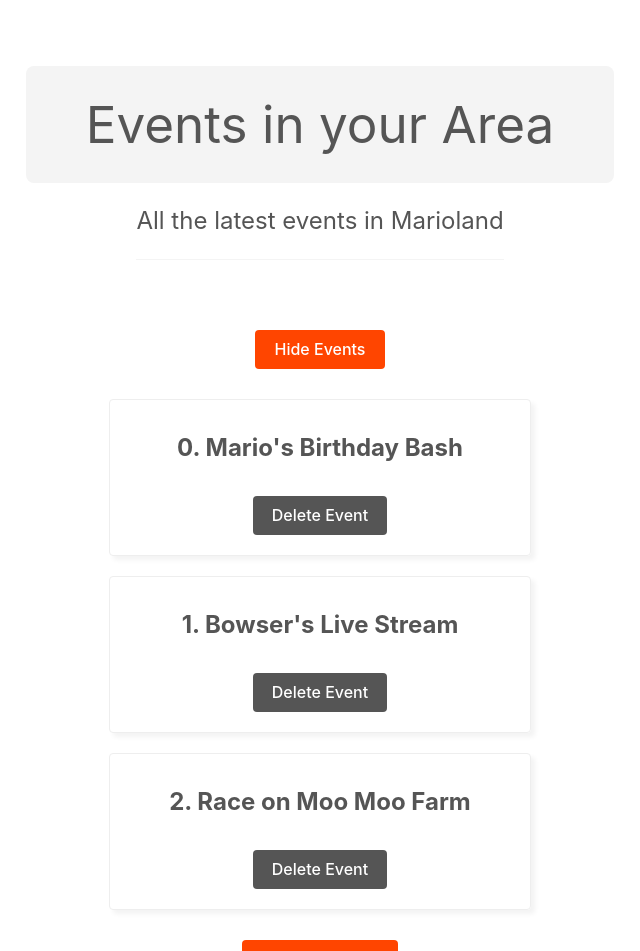
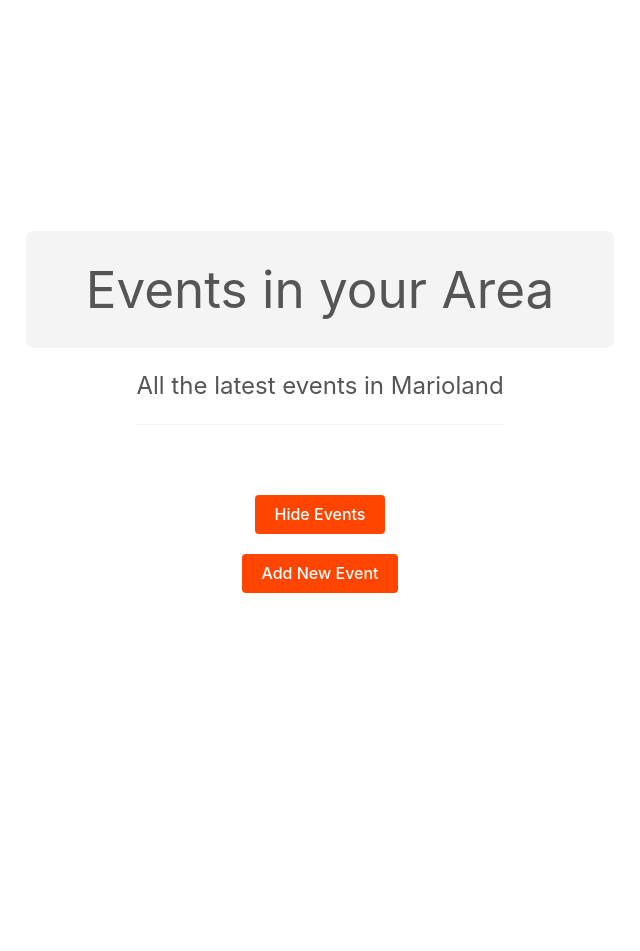
Before and after one commit to em-torres/course-build-web-apps-with-react-and-firebase, a React (Vite) app: page / in a window 1280 px wide. Shown: the top 951 px of the page, without its empty margins (320-960 px from the left). After the commit the page ends 800 px from the top, so only its background shows below. Built offline with nearby package versions, Linux system fonts and the light colour scheme.

Commit message:
T-25: Adding Events to the Event List

```diff
--- a/src/App.tsx
+++ b/src/App.tsx
@@ -4,26 +4,26 @@ import Title from "./components/Title.tsx";
 import Modal from "./components/Modal.tsx";
 import EventList from "./components/EventList.tsx";
 import NewEventForm from "./components/NewEventForm.tsx";
+import EventProps from "./components/models/EventPropsModel.tsx";
 
 
 function App() {
     const [showModal, setShowModal] = useState<boolean>(false)
     const [showEvents, setShowEvents] = useState<boolean>(true)
-    const [events, setEvents] = useState<any>([
-        { title: "Mario's Birthday Bash", id: 1 },
-        { title: "Bowser's Live Stream", id: 2 },
-        { title: "Race on Moo Moo Farm", id: 3 }
-    ])
+    const [events, setEvents] = useState<EventProps[]>([])
 
+    const addEvent = (event: EventProps) => {
+        setEvents((prevEvents: EventProps[]) => {
+            return [...prevEvents, event]
+        })
+        setShowModal(false)
+    }
     const handleClick = ( id: number ) => {
         setEvents( (prevEvents: any) => {
             return prevEvents.filter( (event: any) => {
                 return id !== event.id
             })
         })
-    }
-    const handleClose = () => {
-        setShowModal(false)
     }
 
     const subtitle: string = "All the latest events in Marioland"
@@ -46,17 +46,17 @@ function App() {
                             <button onClick={ () => setShowEvents(true) }>Show Events</button>
                         </div>)
                 }
+                <div>
+                    <button onClick={ () => setShowModal(true) }>Add New Event</button>
+                </div>
                 {
                     showEvents && <EventList events={ events } handleClick={ handleClick } />
                 }
                 { showModal &&
-                    <Modal handleClose={ handleClose } isSalesModal={ true }>
-                        <NewEventForm />
+                    <Modal isSalesModal={ true }>
+                        <NewEventForm addEvent={ addEvent } />
                     </Modal>
                 }
-                <div>
-                    <button onClick={ () => setShowModal(true) }>Add New Event</button>
-                </div>
 
             </div>
         </>
--- a/src/components/EventList.tsx
+++ b/src/components/EventList.tsx
@@ -1,13 +1,16 @@
 import styles from './styles/EventList.module.css'
+import IEventListProps from "./interfaces/IEventListProps.tsx";
+import EventProps from "./models/EventPropsModel.tsx";
 
-export default function EventList({ events, handleClick }: any) {
+export default function EventList({ events, handleClick }: IEventListProps) {
     return (
         <div>
             {
-                events.map((event: any, index: number) => (
+                events.map((event: EventProps, index: number) => (
                     <div key={ event.id } className={ styles.card }>
+                        <p>{ event.date }</p>
                         <h2>{index}. {event.title}</h2>
-                        <button onClick={() => handleClick(event.id)}>Delete Event</button>
+                        <button onClick={() => handleClick( event.id )}>Delete Event</button>
                     </div>
                 ))
             }
--- a/src/components/Modal.tsx
+++ b/src/components/Modal.tsx
@@ -1,8 +1,8 @@
 import ReactDOM from "react-dom";
 import './styles/Modal.css'
-import ModalProps from "./interfaces/IModalProps.tsx";
+import IModalProps from "./interfaces/IModalProps.tsx";
 
-export default function Modal( { children, handleClose, isSalesModal }: ModalProps) {
+export default function Modal( { children, isSalesModal }: IModalProps) {
     return ReactDOM.createPortal( (
         <>
             <div className={ "modal-backdrop" }>
@@ -12,12 +12,6 @@ export default function Modal( { children, handleClose, isSalesModal }: ModalPro
                     textAlign: "center"
                 } }>
                     { children }
-                    <button
-                        onClick={ handleClose }
-                        className={ isSalesModal ? "sales-btn" : "" }
-                    >
-                        Close
-                    </button>
                 </div>
             </div>
         </>
--- a/src/components/NewEventForm.tsx
+++ b/src/components/NewEventForm.tsx
@@ -1,8 +1,9 @@
 import styles from './styles/NewEventForm.module.css'
-import {useState} from "react";
-import EventProps from "./interfaces/IEventProps.tsx";
+import { useState } from "react";
+import EventProps from "./models/EventPropsModel.tsx";
+import INewEventProp from "./interfaces/INewEventProps.tsx";
 
-export default function NewEventForm () {
+export default function NewEventForm ( { addEvent }: INewEventProp ) {
     const [title, setTitle] = useState<string>('')
     const [date, setDate] = useState<string>('')
 
@@ -18,7 +19,7 @@ export default function NewEventForm () {
             date: date,
             id: Math.floor(Math.random() * 10000)
         }
-        console.log(event)
+        addEvent(event)
         resetForm()
     }
 
--- /dev/null
+++ b/src/components/interfaces/IEventListProps.tsx
@@ -0,0 +1,6 @@
+import EventProps from "../models/EventPropsModel.tsx";
+
+export default interface IEventListProps {
+    events: EventProps[]
+    handleClick: (id: number) => void
+}
--- a/src/components/interfaces/IModalProps.tsx
+++ b/src/components/interfaces/IModalProps.tsx
@@ -1,7 +1,6 @@
 import React from "react";
 
-export default interface ModalProps {
+export default interface IModalProps {
     children: React.ReactElement,
-    handleClose: () => void,
     isSalesModal: boolean
 }
--- /dev/null
+++ b/src/components/interfaces/INewEventProps.tsx
@@ -0,0 +1,3 @@
+export default interface INewEventProp {
+    addEvent: any,
+}
```
Also changed, not shown: src/components/models/EventPropsModel.tsx (renamed from src/components/interfaces/IEventProps.tsx).
